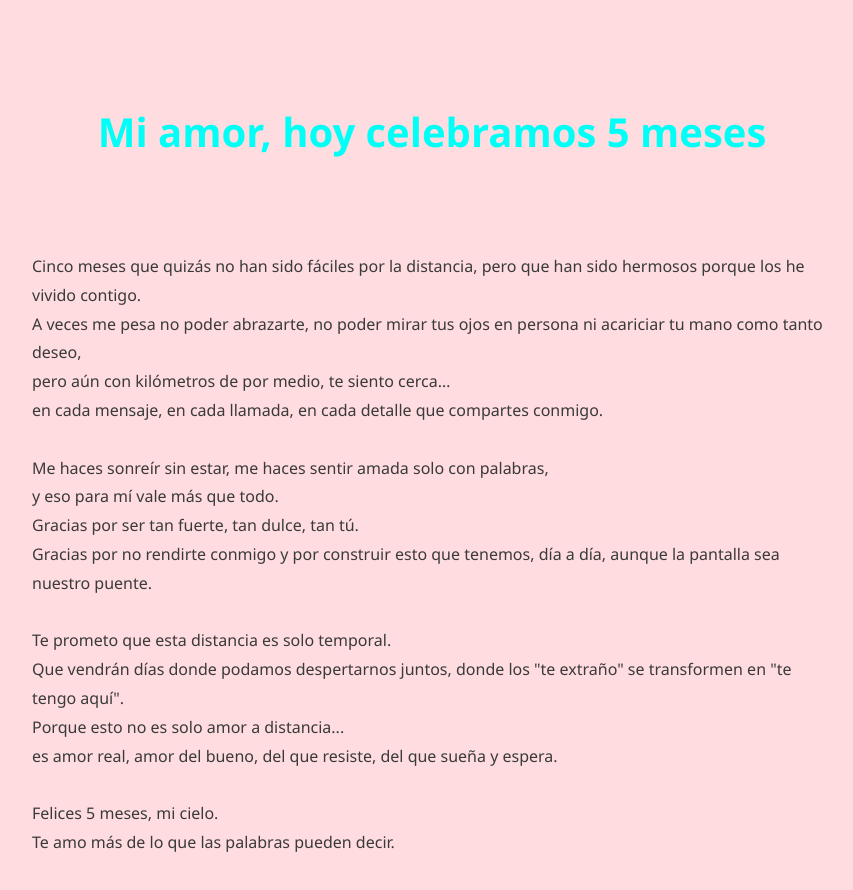
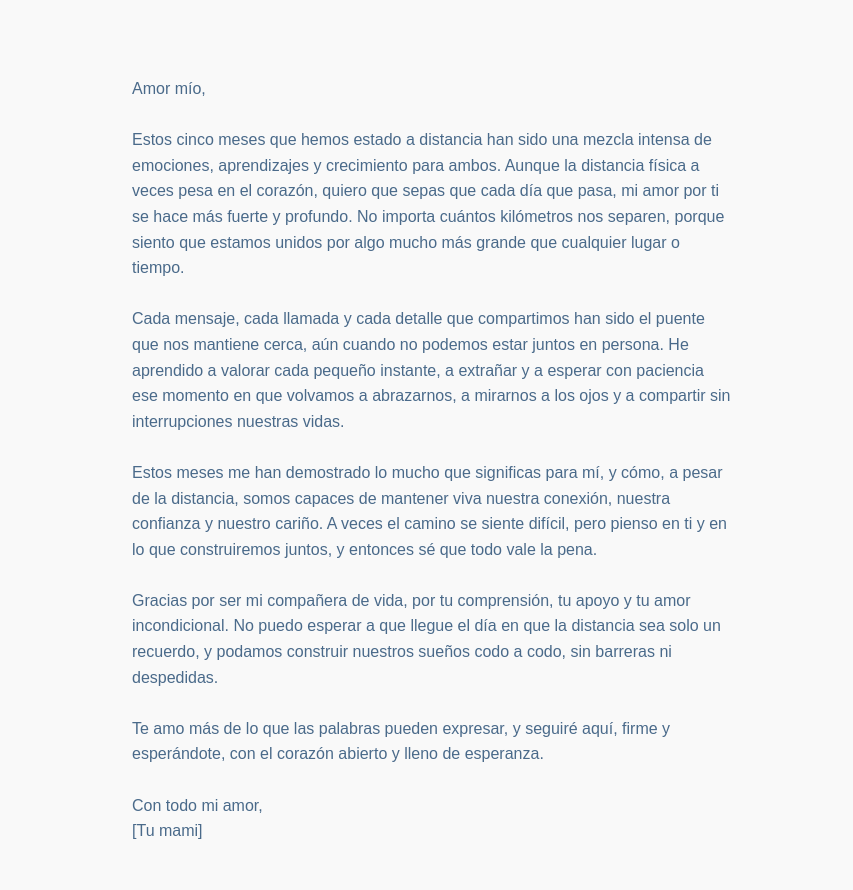
Before and after one commit to SharonMyoui/5-meses-web, a plain HTML site: page index.html in a window 1280 px wide. Shown: the whole page, without its empty margins (208-1061 px from the left). Drawn offline with Linux system fonts and the light colour scheme.

Commit message:
Update index.html

```diff
--- a/index.html
+++ b/index.html
@@ -1,46 +1,37 @@
 <!DOCTYPE html>
 <html lang="es">
 <head>
-  <meta charset="UTF-8">
-  <meta name="viewport" content="width=device-width, initial-scale=1.0">
-  <title>5 Meses Juntos</title>
-  <style>
-    body {
-      background-color: #ffdce0; /* Rosa pastel */
-      color: #3a3a3a; /* Gris oscuro para contraste suave */
-      font-family: 'Segoe UI', Tahoma, Geneva, Verdana, sans-serif;
-      padding: 40px;
-      line-height: 1.8;
-      max-width: 800px;
-      margin: auto;
-      white-space: pre-line;
-    }
-    h1 {
-      color: #00fff7; /* Color especial para el título */
-      text-align: center;
-      font-size: 2.5em;
-    }
-  </style>
+<meta charset="UTF-8" />
+<meta name="viewport" content="width=device-width, initial-scale=1" />
+<title>Carta de amor a distancia</title>
+<style>
+  body {
+    background-color: #f9f9f9;
+    color: #4A6A8A;
+    font-family: 'Arial', sans-serif;
+    line-height: 1.6;
+    max-width: 600px;
+    margin: 40px auto;
+    padding: 20px;
+  }
+</style>
 </head>
 <body>
-  <h1>Mi amor, hoy celebramos 5 meses</h1>
+  <p>
+    Amor mío,<br><br>
 
-  Cinco meses que quizás no han sido fáciles por la distancia, pero que han sido hermosos porque los he vivido contigo.
-  A veces me pesa no poder abrazarte, no poder mirar tus ojos en persona ni acariciar tu mano como tanto deseo,
-  pero aún con kilómetros de por medio, te siento cerca…
-  en cada mensaje, en cada llamada, en cada detalle que compartes conmigo.
+    Estos cinco meses que hemos estado a distancia han sido una mezcla intensa de emociones, aprendizajes y crecimiento para ambos. Aunque la distancia física a veces pesa en el corazón, quiero que sepas que cada día que pasa, mi amor por ti se hace más fuerte y profundo. No importa cuántos kilómetros nos separen, porque siento que estamos unidos por algo mucho más grande que cualquier lugar o tiempo.<br><br>
 
-  Me haces sonreír sin estar, me haces sentir amada solo con palabras,
-  y eso para mí vale más que todo.
-  Gracias por ser tan fuerte, tan dulce, tan tú.
-  Gracias por no rendirte conmigo y por construir esto que tenemos, día a día, aunque la pantalla sea nuestro puente.
+    Cada mensaje, cada llamada y cada detalle que compartimos han sido el puente que nos mantiene cerca, aún cuando no podemos estar juntos en persona. He aprendido a valorar cada pequeño instante, a extrañar y a esperar con paciencia ese momento en que volvamos a abrazarnos, a mirarnos a los ojos y a compartir sin interrupciones nuestras vidas.<br><br>
 
-  Te prometo que esta distancia es solo temporal.
-  Que vendrán días donde podamos despertarnos juntos, donde los "te extraño" se transformen en "te tengo aquí".
-  Porque esto no es solo amor a distancia...
-  es amor real, amor del bueno, del que resiste, del que sueña y espera.
+    Estos meses me han demostrado lo mucho que significas para mí, y cómo, a pesar de la distancia, somos capaces de mantener viva nuestra conexión, nuestra confianza y nuestro cariño. A veces el camino se siente difícil, pero pienso en ti y en lo que construiremos juntos, y entonces sé que todo vale la pena.<br><br>
 
-  Felices 5 meses, mi cielo.
-  Te amo más de lo que las palabras pueden decir.
+    Gracias por ser mi compañera de vida, por tu comprensión, tu apoyo y tu amor incondicional. No puedo esperar a que llegue el día en que la distancia sea solo un recuerdo, y podamos construir nuestros sueños codo a codo, sin barreras ni despedidas.<br><br>
+
+    Te amo más de lo que las palabras pueden expresar, y seguiré aquí, firme y esperándote, con el corazón abierto y lleno de esperanza.<br><br>
+
+    Con todo mi amor,<br>
+    [Tu mami]
+  </p>
 </body>
 </html>
```
